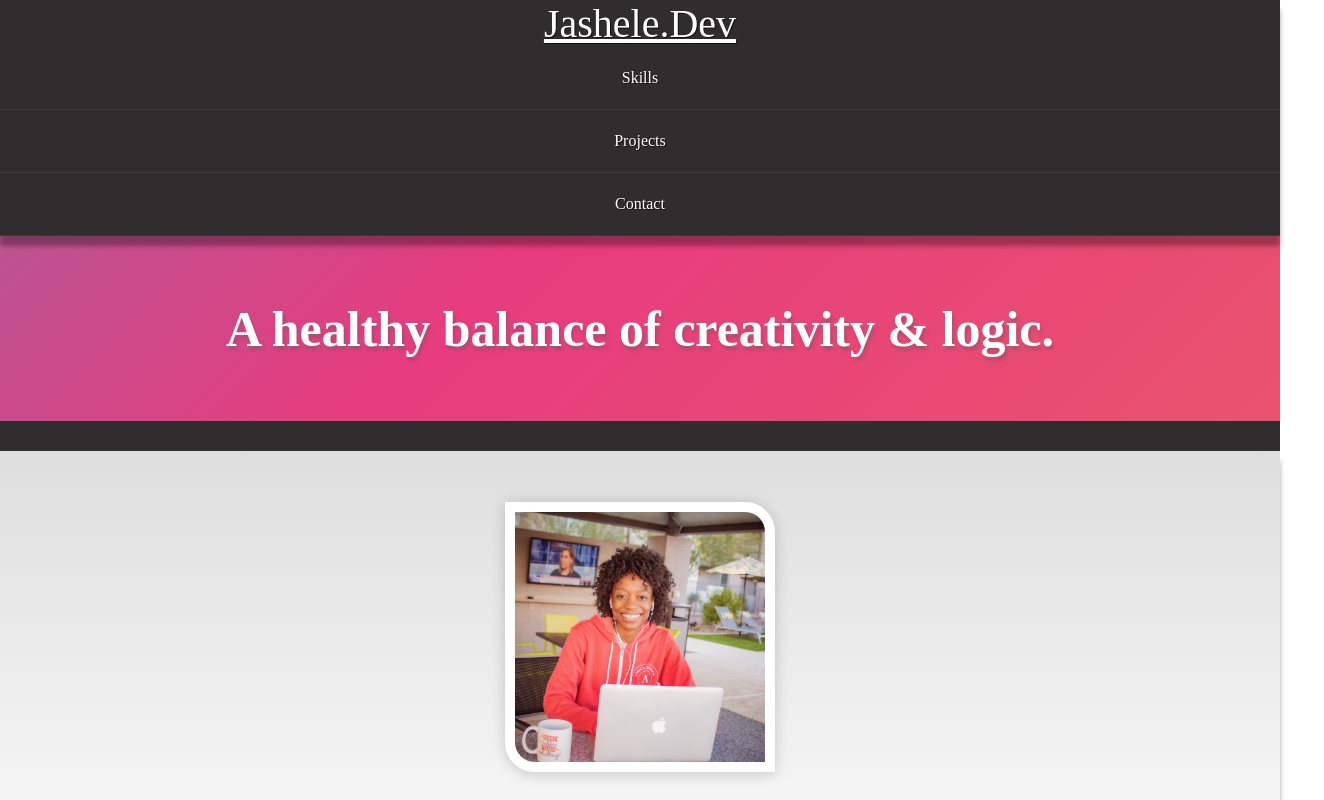
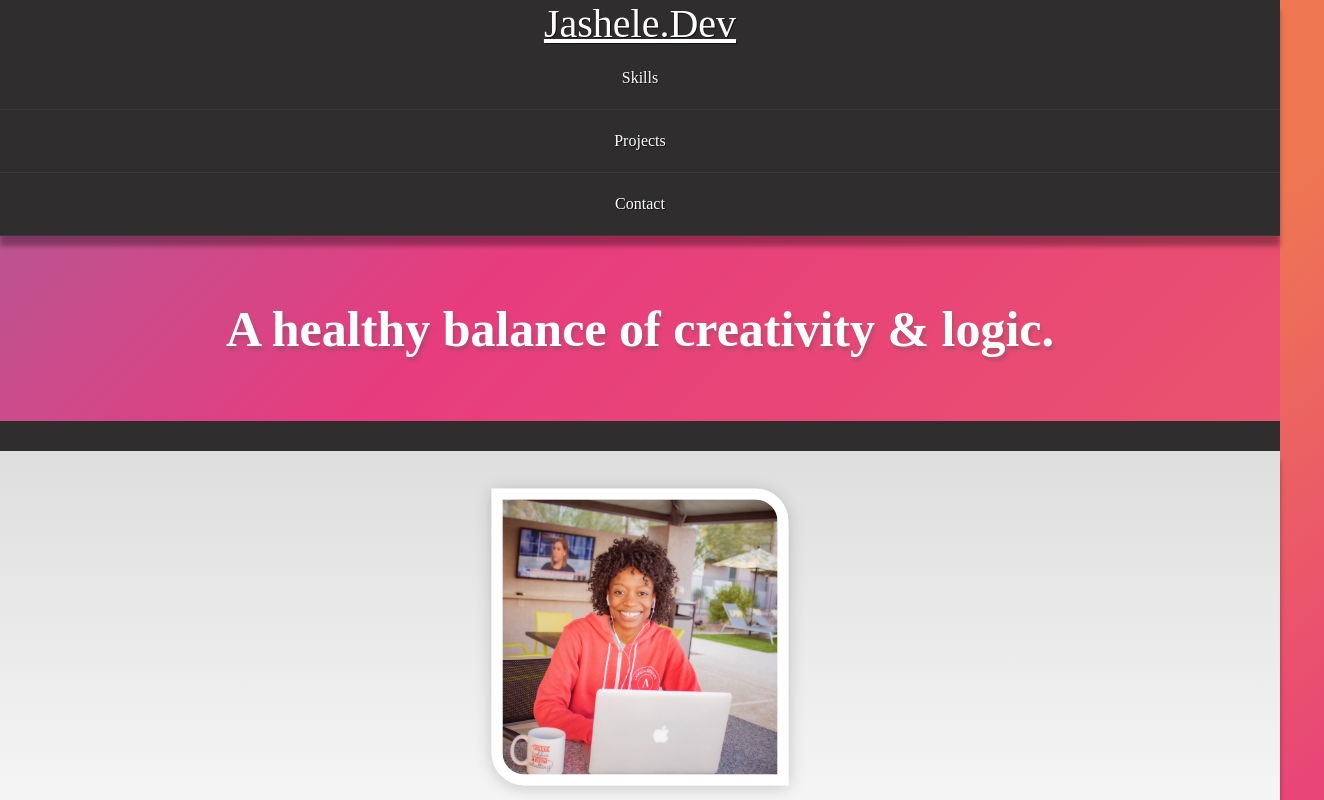
Before and after one commit to jasheloper/portfolioversion3, a React (Create React App) app: page / in a window 1280 px wide. In both pictures the pointer is over the picture 640 px from the left and 637 px from the top of the page. Shown: the top 800 px of the page, 1324 px wide, since content can reach past the window. Built offline with nearby package versions, Linux system fonts and the light colour scheme; a web font is replaced by a local one.

Commit message:
hover effects

```diff
--- a/src/LESS/intro.less
+++ b/src/LESS/intro.less
@@ -33,9 +33,13 @@
     box-shadow: 0px 2px 15px -1px rgba(0, 0, 0, 0.21);
 
     &:hover {
-      -webkit-animation: wobble-hor-top 0.8s both;
-      animation: wobble-hor-top 0.8s both;
+      transform: scale(1.1);
     }
+
+    // &:hover {
+    //   -webkit-animation: wobble-hor-top 0.8s both;
+    //   animation: wobble-hor-top 0.8s both;
+    // }
 
     @media @mobile {
       width: 250px;
--- a/src/css/index.css
+++ b/src/css/index.css
@@ -349,8 +349,7 @@ nav ul li a {
   box-shadow: 0px 2px 15px -1px rgba(0, 0, 0, 0.21);
 }
 .intro img:hover {
-  -webkit-animation: wobble-hor-top 0.8s both;
-  animation: wobble-hor-top 0.8s both;
+  transform: scale(1.1);
 }
 @media (max-width: 1298px) {
   .intro img {
@@ -500,19 +499,7 @@ nav ul li a {
   text-shadow: 2px 4px 3px rgba(22, 21, 21, 0.397);
 }
 .skills-content .skill-box:hover {
-  -webkit-animation: slide-top 0.5s cubic-bezier(0.25, 0.46, 0.45, 0.94) both;
-  animation: slide-top 0.5s cubic-bezier(0.25, 0.46, 0.45, 0.94) both;
-  -webkit-box-shadow: 0px 2px 15px -1px rgba(0, 0, 0, 0.49);
-  -moz-box-shadow: 0px 2px 15px -1px rgba(0, 0, 0, 0.49);
-  box-shadow: 0px 2px 15px -1px rgba(0, 0, 0, 0.49);
-}
-@media (max-width: 1298px) {
-  .skills-content .skill-box {
-    width: auto;
-  }
-  .skills-content .skill-box:hover {
-    animation: none;
-  }
+  transform: scale(1.1);
 }
 .skills-content .skill-box ul {
   list-style-type: none;
```
Also changed, not shown: src/LESS/skills.less (+16 -13 lines).
